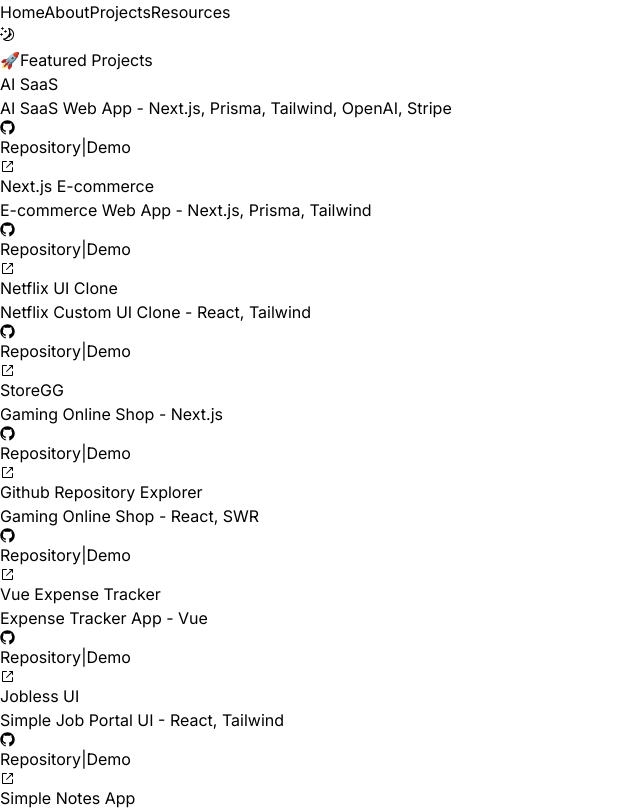
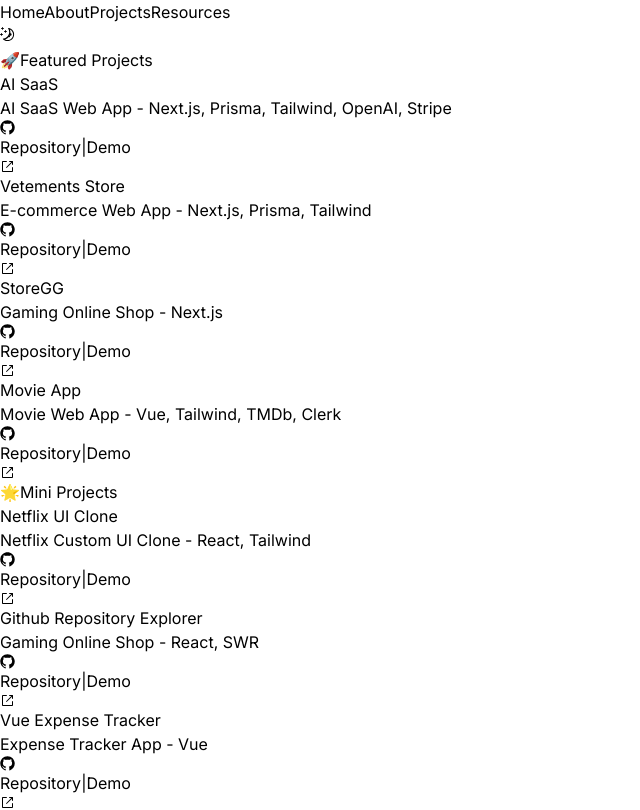
Before and after one commit to ketoprac/hafiedzmada, a Next.js app: page /projects in a window 1280 px wide. Shown: the top 810 px of the page, without its empty margins (0-640 px from the left). Built offline with nearby package versions, Linux system fonts and the light colour scheme.

Commit message:
feat: separate featured projects and mini projects

```diff
--- a/app/projects/page.tsx
+++ b/app/projects/page.tsx
@@ -4,7 +4,7 @@
 import { useEffect } from "react";
 
 const ProjectsPage = () => {
-  const projects = [
+  const featuredProjects = [
     {
       title: "AI SaaS",
       description:
@@ -13,22 +13,31 @@
       repository: "https://github.com/ketoprac/ai-saas",
     },
     {
-      title: "Next.js E-commerce",
+      title: "Vetements Store",
       description: "E-commerce Web App - Next.js, Prisma, Tailwind",
       demo: "#",
       repository: "#",
-    },
-    {
-      title: "Netflix UI Clone",
-      description: "Netflix Custom UI Clone - React, Tailwind",
-      demo: "https://netflix-ui-clone-green.vercel.app/",
-      repository: "https://github.com/ketoprac/netflix-ui-clone",
     },
     {
       title: "StoreGG",
       description: "Gaming Online Shop - Next.js",
       demo: "https://storegg-sample.vercel.app/",
       repository: "https://github.com/ketoprac/storegg-sample",
+    },
+    {
+      title: "Movie App",
+      description: "Movie Web App - Vue, Tailwind, TMDb, Clerk",
+      demo: "https://vue-movie-app-hm.vercel.app/",
+      repository: "https://github.com/ketoprac/vue-movie-app"
+    }
+  ];
+
+  const miniProjects = [
+    {
+      title: "Netflix UI Clone",
+      description: "Netflix Custom UI Clone - React, Tailwind",
+      demo: "https://netflix-ui-clone-green.vercel.app/",
+      repository: "https://github.com/ketoprac/netflix-ui-clone",
     },
     {
       title: "Github Repository Explorer",
@@ -78,7 +87,7 @@
       demo: "https://react-emoji-finder.vercel.app/",
       repository: "https://github.com/ketoprac/react-emoji-finder",
     },
-  ];
+  ]
 
   useEffect(() => {
     window.scrollTo(0, 0);
@@ -90,7 +99,37 @@
       🚀Featured Projects
       </h1>
       <div>
-        {projects.map((project, index) => (
+        {featuredProjects.map((project, index) => (
+          <div key={index} className="border p-4 dark:border-gray-600 mb-2 dark:hover:bg-gray-800 hover:bg-gray-200">
+            <h1 className="text-xl font-semibold">{project.title}</h1>
+            <p className="text-sm text-gray-500 dark:text-gray-300">{project.description}</p>
+            <div className="flex items-center mt-2 text-sm">
+              <Link
+                target="_blank"
+                href={project.repository}
+                className="flex items-center text-gray-500 dark:text-gray-200 hover:text-gray-700"
+              >
+                <GitHubLogoIcon className="w-4 h-4 mr-1" />
+                <span>Repository</span>
+              </Link>
+              <span className="mx-2">|</span>
+              <Link
+                target="_blank"
+                href={project.demo}
+                className="flex items-center text-gray-500 dark:text-gray-200 hover:text-gray-700"
+              >
+                <span className="mr-1">Demo</span>
+                <ExternalLinkIcon className="w-4 h-4" />
+              </Link>
+            </div>
+          </div>
+        ))}
+      </div>
+      <h1 className="font-semibold text-2xl lg:text-3xl mb-2 mt-8">
+      🌟Mini Projects
+      </h1>
+      <div>
+        {miniProjects.map((project, index) => (
           <div key={index} className="border p-4 dark:border-gray-600 mb-2 dark:hover:bg-gray-800 hover:bg-gray-200">
             <h1 className="text-xl font-semibold">{project.title}</h1>
             <p className="text-sm text-gray-500 dark:text-gray-300">{project.description}</p>
```
